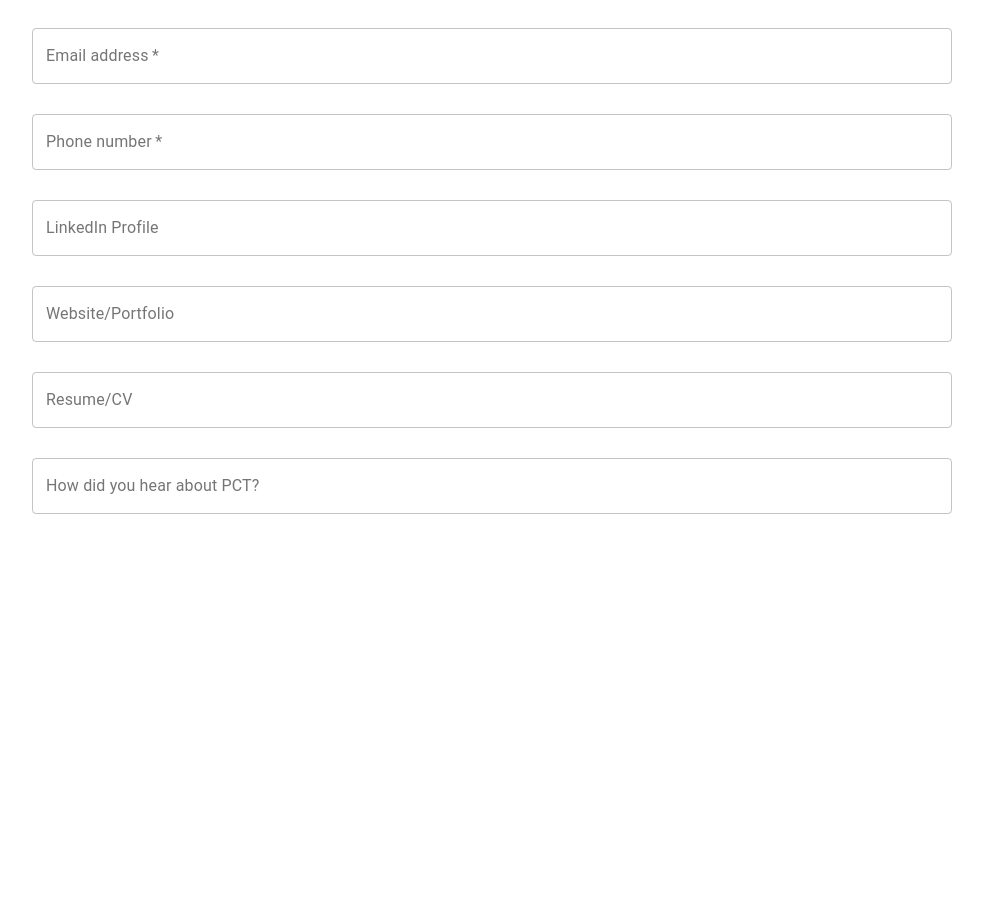
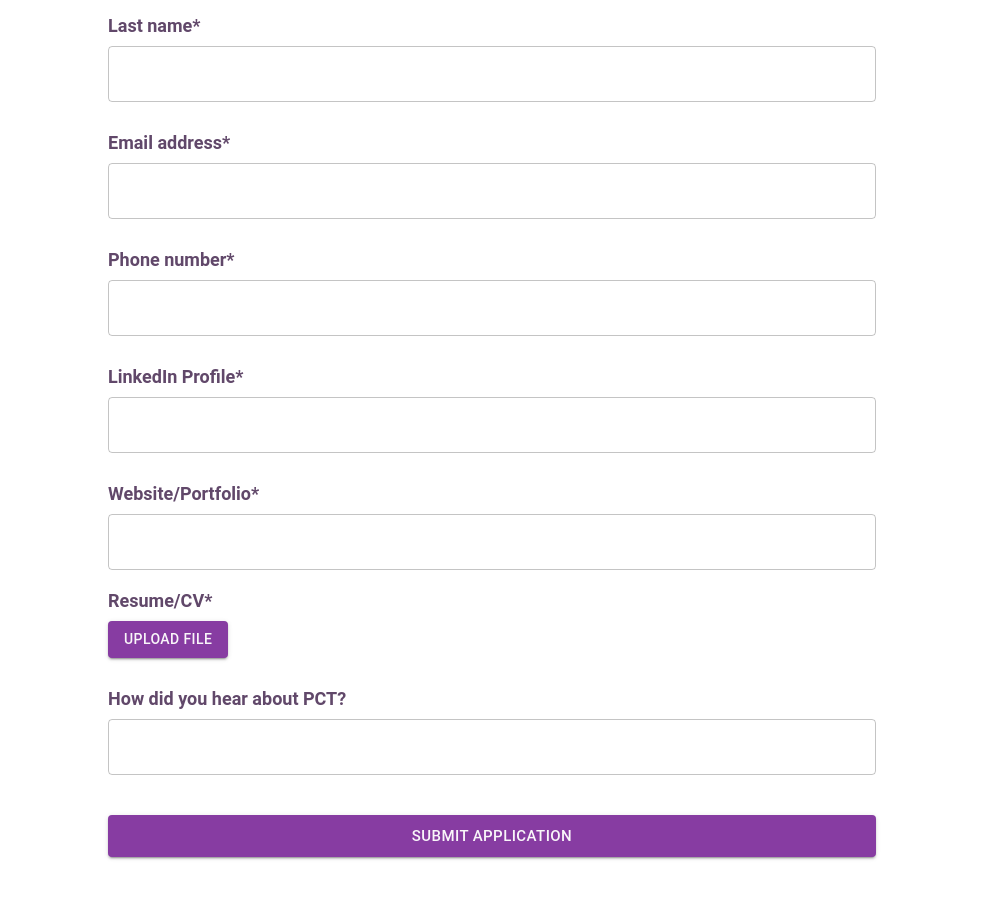
Before and after one commit to lumi-io/postings, a React (Create React App) app: page /portal/1 in a window 1280 px wide. Shown: the part 860-1758 px from the top of the page, without its empty margins (148-1131 px from the left). Before the commit the page ends 1474 px from the top, so only its background shows below. Built offline with nearby package versions, Linux system fonts and the light colour scheme; no server answers.

Commit message:
Added all componenets in portal submission

```diff
--- a/src/components/Public/PortalSubmission.js
+++ b/src/components/Public/PortalSubmission.js
@@ -3,6 +3,7 @@ import { useParams } from "react-router-dom";
 import styled from 'styled-components';
 import axios from 'axios';
 import TextField from '@material-ui/core/TextField';
+import Button from '@material-ui/core/Button';
 
 
 const PortalSubmission = () => {
@@ -11,6 +12,8 @@ const PortalSubmission = () => {
 
     const [listingsInfo, setListingsInfo] = useState([]);
     const [appInfo, setAppInfo] = useState({});
+    const [resumeFile, setResumeFile] = useState();
+    const [resumeName, setResumeName] = useState("");
 
     const requiredFields = [
         ["First name", "firstName"],
@@ -25,9 +28,32 @@ const PortalSubmission = () => {
     ]
 
     const selectFields = [
-        "Resume/CV",
-        "How did you hear about PCT?"
+        ["How did you hear about PCT?", "marketing"]
     ]
+
+    const handleResumeUpload = (event) => {
+        const data = new FormData();
+        // const filedata = event.target.files
+        data.append('file', event.target.files[0]);
+        // data.append('fileName', event.target.files[])
+        const name = event.target.files[0]["name"];
+
+        setResumeFile(data);
+        setResumeName(name);
+
+    }
+
+    const handleSubmission = () => {
+        axios.post(
+            "http://127.0.0.1:5000/upload-test",
+            resumeFile
+        ).then(
+            axios.post(
+                "http://127.0.0.1:5000/read-json",
+                appInfo
+            )
+        )
+    }
 
 
     useEffect(() => {
@@ -59,11 +85,13 @@ const PortalSubmission = () => {
                 <Title>Apply for this position</Title>
                 {requiredFields.map((text) => (
                     <TextFieldStyled>
+                        <FieldText>
+                            {text[0]}*
+                        </FieldText>
                         <TextField
                             required
                             id="outlined-full-width"
                             fullWidth
-                            label={text[0]}
                             onChange={e => {
                                 setAppInfo(prevState => {
                                     const val = e.target.value;
@@ -79,10 +107,12 @@ const PortalSubmission = () => {
                 ))}
                 {optionalFields.map((text) => (
                     <TextFieldStyled>
+                        <FieldText>
+                            {text[0]}*
+                        </FieldText>
                         <TextField
                             id="outlined-full-width"
                             fullWidth
-                            label={text[0]}
                             onChange={e => {
                                 setAppInfo(prevState => {
                                     const val = e.target.value;
@@ -96,16 +126,57 @@ const PortalSubmission = () => {
                         />
                     </TextFieldStyled>
                 ))}
+                <FieldText>
+                    Resume/CV*
+                </FieldText>
+                <ButtonLayout>
+                    <Button
+                        variant="contained"
+                        component="label"
+                        style={{
+                            "background-color": "#873CA2",
+                            "color": "#F9F6F9"
+                        }}
+                    >
+                        Upload File
+                    <input
+                            type="file"
+                            hidden
+                            onChange={handleResumeUpload}
+                        />
+                    </Button>
+                    <UploadedText>
+                        {resumeName}
+                    </UploadedText>
+                </ButtonLayout>
+
                 {selectFields.map((text) => (
                     <TextFieldStyled>
+                        <FieldText>
+                            {text[0]}
+                        </FieldText>
                         <TextField
                             id="outlined-full-width"
                             fullWidth
-                            label={text}
                             variant="outlined"
                         />
                     </TextFieldStyled>
                 ))}
+
+                <br></br>
+                <Button
+                    size="large"
+                    fullWidth="true"
+                    variant="contained"
+                    component="label"
+                    style={{
+                        "background-color": "#873CA2",
+                        "color": "#F9F6F9"
+                    }}
+                    onClick={handleSubmission}
+                >
+                    Submit application
+                </Button>
             </SubmissionContainer>
         </Container>
     )
@@ -123,16 +194,16 @@ const Container = styled.div`
 const ContentContainer = styled.div`
     padding-top: 80px;
     padding-bottom: 80px;
-    padding-right: 180px;
-    padding-left: 180px;
+    padding-right: 20%;
+    padding-left: 20%;
     background:#F9F6F9;
 `;
 
 const SubmissionContainer = styled.div`
     padding-top: 80px;
     padding-bottom: 80px;
-    padding-right: 180px;
-    padding-left: 180px;
+    padding-right: 20%;
+    padding-left: 20%;
     background: background: #FEFCFF;
 `;
 
@@ -174,4 +245,28 @@ const TextFieldStyled = styled.div`
     padding-bottom: 20px;
 `;
 
+const FieldText = styled.div`
+    font-family: Roboto;
+    font-style: normal;
+    font-weight: bold;
+    font-size: 18px;
+    line-height: 21px;
+    color: #61486A;
+    padding-bottom: 10px;
+`;
+
+const ButtonLayout = styled.div`
+    padding-bottom: 10px;
+`;
+
+const UploadedText = styled.div`
+    font-family: Roboto;
+    font-style: normal;
+    font-weight: 500;
+    font-size: 14px;
+    line-height: 16px;
+    color: #A8A6A8;
+    padding-top:10px;
+`;
+
 export default PortalSubmission;
```
